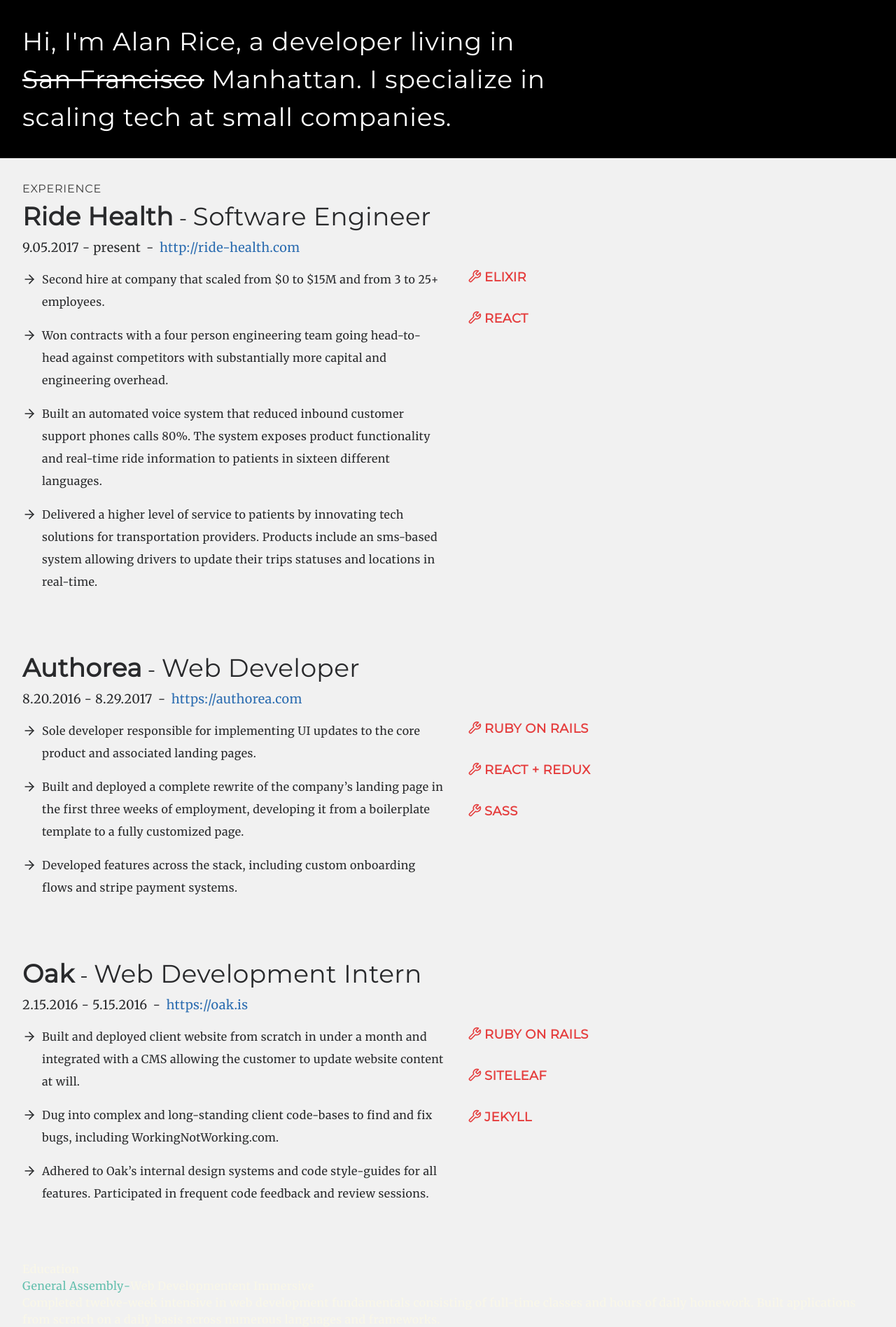
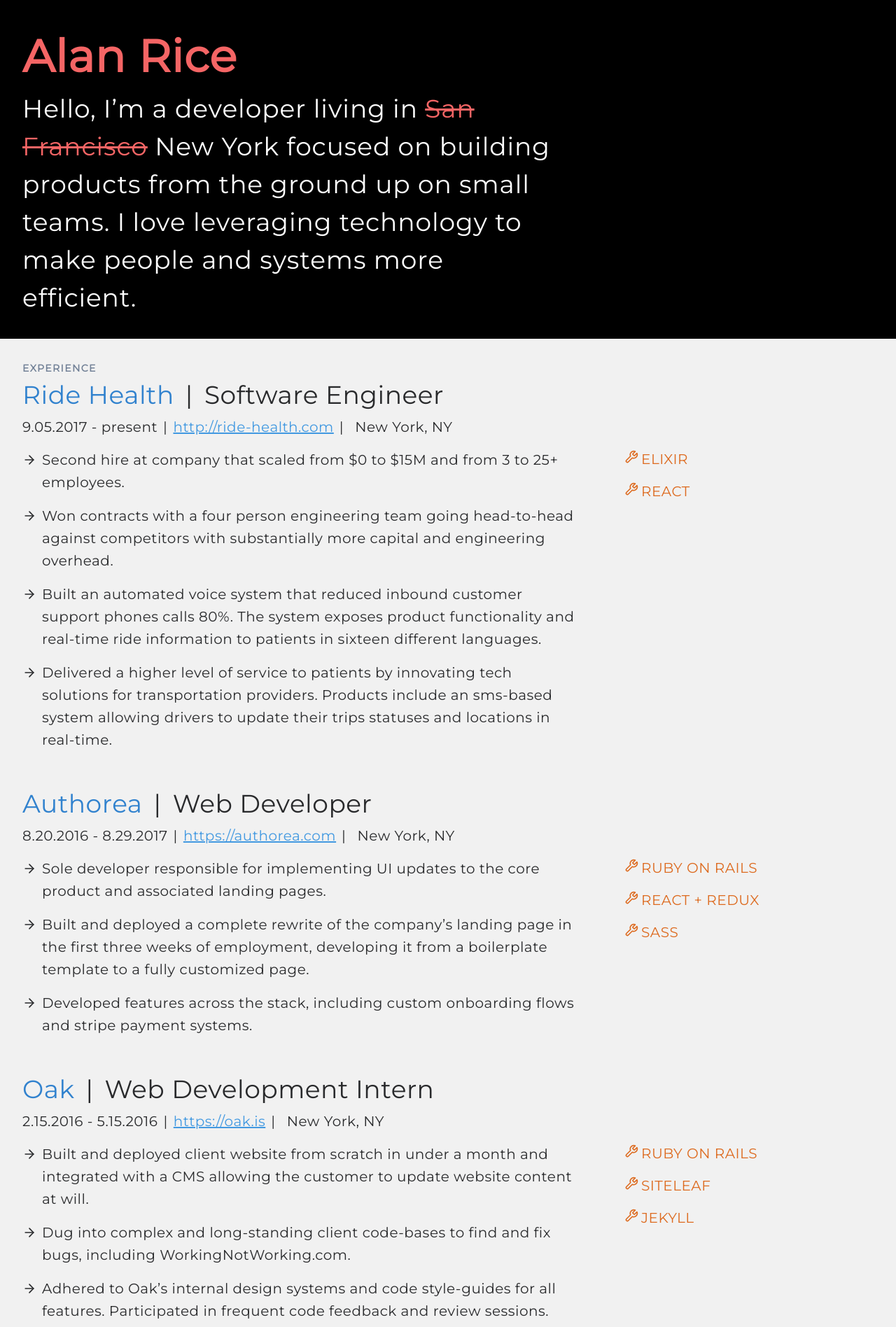
Before and after one commit to vaprdev/AlanRice.me, a Jekyll site: the page built from index.html, in a window 1280 px wide. Shown: the top 1896 px of the page at 70% size. Built offline with Jekyll 4.4.1, drawn with Linux system fonts in a browser that asks for light colours; some of the changed text lies outside the part shown.

Commit message:
point of no return

```diff
--- a/_data/info.json
+++ b/_data/info.json
@@ -43,7 +43,7 @@
     ],
     "schooling": [
         {
-            "role": "Web Developmentent Immersive",
+            "role": "Web Dev Immersive",
             "name": "General Assembly",
             "description": "Completed twelve-week intensive in web development fundamentals consisting of full-time classes and hours of daily homework. Built applications from scratch on a daily basis across numerous languages and frameworks.",
             "tech": ["Ruby on Rails", "Angular", "MongoDB", "Sinatra", "Node"],
@@ -55,7 +55,8 @@
             "name": "NYU",
             "quote": "NYU Jazz provides aspiring students advanced performance training combined with the finest related academic and music courses designed to encourage entrepreneurship.",
             "description": "One of twenty accepted into one of the world’s most prestigious jazz programs. Studied privately with members of the NYC Philharmonic Orchestra and several members of Miles Davis’s band.",
-            "link": "https://nyu.edu"
+            "link": "https://nyu.edu",
+            "date": "9.01.2011 - 5.15.2015"
         }
     ],
     "contact": [
--- a/css/main.scss
+++ b/css/main.scss
@@ -5,9 +5,9 @@
 
 body {
     // font-family: 'Source Sans Pro',o;
-    font-family: 'Open Sans';
+    // font-family: 'Open Sans';
     font-family: 'Montserrat';
-    font-family: 'Merriweather';
+    // font-family: 'Merriweather';
     color: #292a2c;
     letter-spacing: 0.25px;
 }
--- a/index.html
+++ b/index.html
@@ -2,70 +2,83 @@
 layout: layout
 ---
 
-<div class="tracking-wide">
+<div class="tracking-wide text-xl">
     <div class="text-4xl bg-black p-8 text-white montserrat tracking-wide">
+        <div class="text-6xl font-extrabold text-red-500">Alan Rice</div>
         <div class="max-w-3xl">
-            Hi, I'm Alan Rice, a developer living in
-            <span class="" style="text-decoration:line-through;">San Francisco</span>
-            Manhattan. I specialize in scaling tech at small companies.
+            Hello, I’m a developer living in
+            <span class="line-through text-red-500">San Francisco</span>
+            New York focused on building products from the ground up on small teams. I love leveraging technology to make people and systems more efficient.
         </div>
     </div>
-    <div class="border-white p-8" style="background: #F1F1F1; color: #292A2C;">
-        <p class="fg-light-green gray tracking-wider montserrat">EXPERIENCE</p>
-
+    <div class="border-white pl-8 pt-8 pr-8 pb-8" style="background: #F1F1F1; color: #292A2C;">
+        <p class="text-sm uppercase font-extrabold text-gray-600 tracking-widest">Experience</p>
         {% for job in site.data.info.jobs %}
-            <div class="mb-8 pb-8">
-                <div class="flex flex-wrap items-baseline fg-white montserrat mb-1">
-                    <div class="montserrat text-4xl font-semibold">{{ job.name }}</div>
-                    <div class="text-3xl mx-2">-</div>
-                    <div class="montserrat text-4xl">{{ job.role }}</div>
+            <div class="mb-4 pb-4">
+                <div class="flex flex-wrap text-4xl items-baseline fg-white montserrat mb-1">
+                    <div class="montserrat text-blue-600">{{ job.name }}</div>
+                    <div class="mx-4">|</div>
+                    <div class="montserrat">{{ job.role }}</div>
                 </div>
-                <div class="flex mb-4 text-lg">
+                <div class="flex text-xl mb-4">
                     <div class="fg-white">{{ job.date }}</div>
-                    <div class="fg-white mx-2">-</div>
-                    <a class="text-blue-700 font-medium">{{job.link}}</a>
+                    <div class="fg-white mx-2">|</div>
+                    <a class="text-blue-500 underline font-medium">{{job.link}}</a>
+                    <div class="fg-white mx-2">|</div>
+                    <div class="fg-white mx-2">New York, NY</div>
                 </div>
-                <!-- <div class="text-xl">-</div> -->
+                <!-- <div class="text-4xl">-</div> -->
 
                 <div class="flex">
-                    <div class="mr-8">
+                    <div class="mr-8 pr-8">
                         {% for highlight in job.highlights %}
-                            <div class="flex items-start leading-8 mb-4">
+                            <div class="flex items-start leading-8 mb-4 text-xl">
                                 <i class="w-5 mt-1 mr-2" data-feather="arrow-right"></i>
-                                <p class="max-w-xl">{{ highlight }}</p>
+                                <p class="max-w-3xl">{{ highlight }}</p>
                             </div>
                         {% endfor %}
                     </div>
                     <Container class="">
                         {% for language in job.tech %}
-                            <div class="flex montserrat mb-8 text-red-600 text-lg">
+                            <div class="flex montserrat mb-4 text-orange-600">
                                 <i class="w-5 mr-1" data-feather="tool"></i>
-                                <p class="font-extrabold uppercase">{{language}}</p>
+                                <p class=" uppercase">{{language}}</p>
                             </div>
                         {% endfor %}
                     </Container>
                 </div>
             </div>
         {% endfor %}
-
-        <p class="white size-4 border-b2">Education</p>
+    </div>
+    <div class="pt-8 pr-8 pl-8">
+        <!-- <p class="white size-4 border-b2">Education</p> -->
+        <p class="tracking-wider montserrat uppercase pt-8">Education</p>
         {% for school in site.data.info.schooling %}
-            <div class="mgn-b8">
-                <div class="flex align-base green size-8 mgn-b2 wrap">
-                    <span class="size-8 mgn-b2">{{ school.name }}</span>
-                    <span class="mgn-l2 mgn-r2">-</span>
-                    <span class="size-6 white mgn-b2">{{ school.role }}</span>
+            <div class="mb-8 pb-8">
+                <div class="flex align-base size-8 mgn-b2 wrap">
+                    <div class="montserrat text-4xl font-semibold text-red-500">{{ school.name }}</div>
+                    <div class="text-3xl mx-2">-</div>
+                    <div class="montserrat text-4xl">{{ school.role }}</div>
+                </div>
+                <div class="flex mb-4 text-lg">
+                    <div class="fg-white">{{ school.date }}</div>
+                    <div class="fg-white mx-2">-</div>
+                    <a class="underline text-blue-500 font-medium">{{school.link}}</a>
                 </div>
 
-                <p class="white size-4">{{ school.description }}</p>
+                <div class="flex items-start leading-8 mb-4">
+                    <i class="w-4 mt-1 mr-2" data-feather="circle"></i>
+                    <p class="max-w-xl">{{ school.description }}</p>
+                </div>
 
-                <Container class="flex wrap">
+                <!-- <Container class="flex wrap">
                     {% for language in school.tech %}
                         <p class="green size-4 mgn-r8 border">{{language}}</p>
                     {% endfor %}
-                </Container>
+                </Container> -->
             </div>
         {% endfor %}
-        <div class="main__container"></div>
+
     </div>
+    <div class="main__container"></div>
 </div>
```
